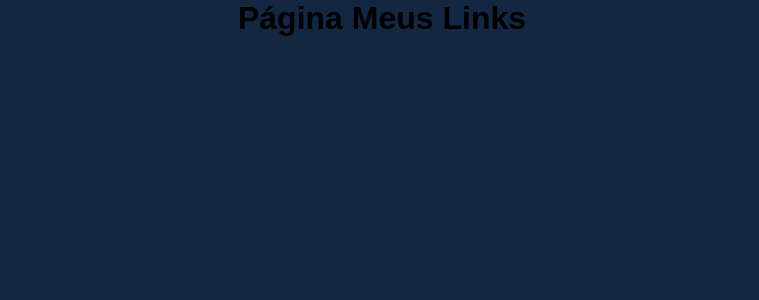
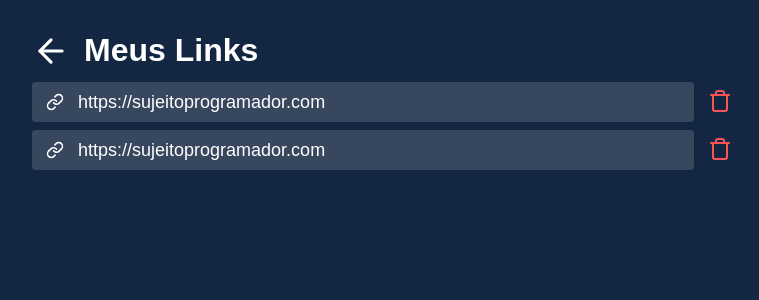
Before and after one commit to lucasDinizCosta/portfolio-SemanaReactJS-SujeitoProgramador, a React (Create React App) app in the folder meulink/: page /links in a window 1280 px wide. Shown: the top 300 px of the page, without its empty margins (258-1017 px from the left). Built offline with nearby package versions, Linux system fonts and the light colour scheme.

Commit message:
Adiciona parte visual da página de links

```diff
--- a/meulink/src/pages/Links/index.js
+++ b/meulink/src/pages/Links/index.js
@@ -1,8 +1,37 @@
+import './links.css';
+import { FiArrowLeft, FiLink, FiTrash} from 'react-icons/fi';
+import { Link } from 'react-router-dom';
+
 
 export default function Links(){
     return(
-        <div>
-        <h1>Página Meus Links</h1>
+        <div className="links-container">
+            <div className="links-header">
+                <Link to="/">
+                    <FiArrowLeft size={38} color="#FFF"/>
+                </Link>
+                <h1>Meus Links</h1>
+            </div>
+
+            <div className="links-item">
+                <button className="link">
+                    <FiLink size={18} color="#FFF"/>
+                    https://sujeitoprogramador.com
+                </button>
+                <button className="link-delete">
+                    <FiTrash size={24} color="#FF5454"/>
+                </button>
+            </div>
+
+            <div className="links-item">
+                <button className="link">
+                    <FiLink size={18} color="#FFF"/>
+                    https://sujeitoprogramador.com
+                </button>
+                <button className="link-delete">
+                    <FiTrash size={24} color="#FF5454"/>
+                </button>
+            </div>
         </div>
     )
 }
--- /dev/null
+++ b/meulink/src/pages/Links/links.css
@@ -0,0 +1,81 @@
+.links-container{
+    max-width: 1120px;
+    margin: 32px auto 0 auto;
+}
+
+.links-header{
+    display: flex;
+    flex-direction: row;
+}
+
+.links-header svg {
+    margin-right: 14px;
+}
+
+.links-header h1{
+    color:#FFF;
+}
+
+.links-item{
+    width: 700px;
+    display: flex;
+    align-items: center;
+    flex-direction: row;
+    margin-top: 8px;
+}
+
+.links-item:last-child{
+    margin-bottom: 18px;
+}
+
+.link{
+    border: 0;
+    width: 100%;
+    min-width: 80%;
+    height: 40px;
+    border-radius: 4px;
+    background-color: rgb(255, 255, 255, 0.15);
+    margin-right: 14px;
+    display: flex;
+    align-items: center;
+    padding: 0 14px;
+    font-size: 18px;
+    color: #FFF;
+}
+
+.link svg{
+    margin-right: 14px;
+}
+
+.link {
+    white-space: nowrap;
+    overflow: hidden;
+    text-overflow: ellipsis;
+}
+
+.link-delete{
+    border: 0;
+    background: transparent;
+}
+
+@media(max-width: 713px){
+    .links-container{
+        width: 90%;
+    }
+
+    .logo h1{
+        font-size: 40px;
+    }
+
+    .links-item{
+        width: 100%;
+    }
+
+    .link{
+        width: 100%;
+    }
+
+    .link svg{
+        display: none;
+    }
+}
```
